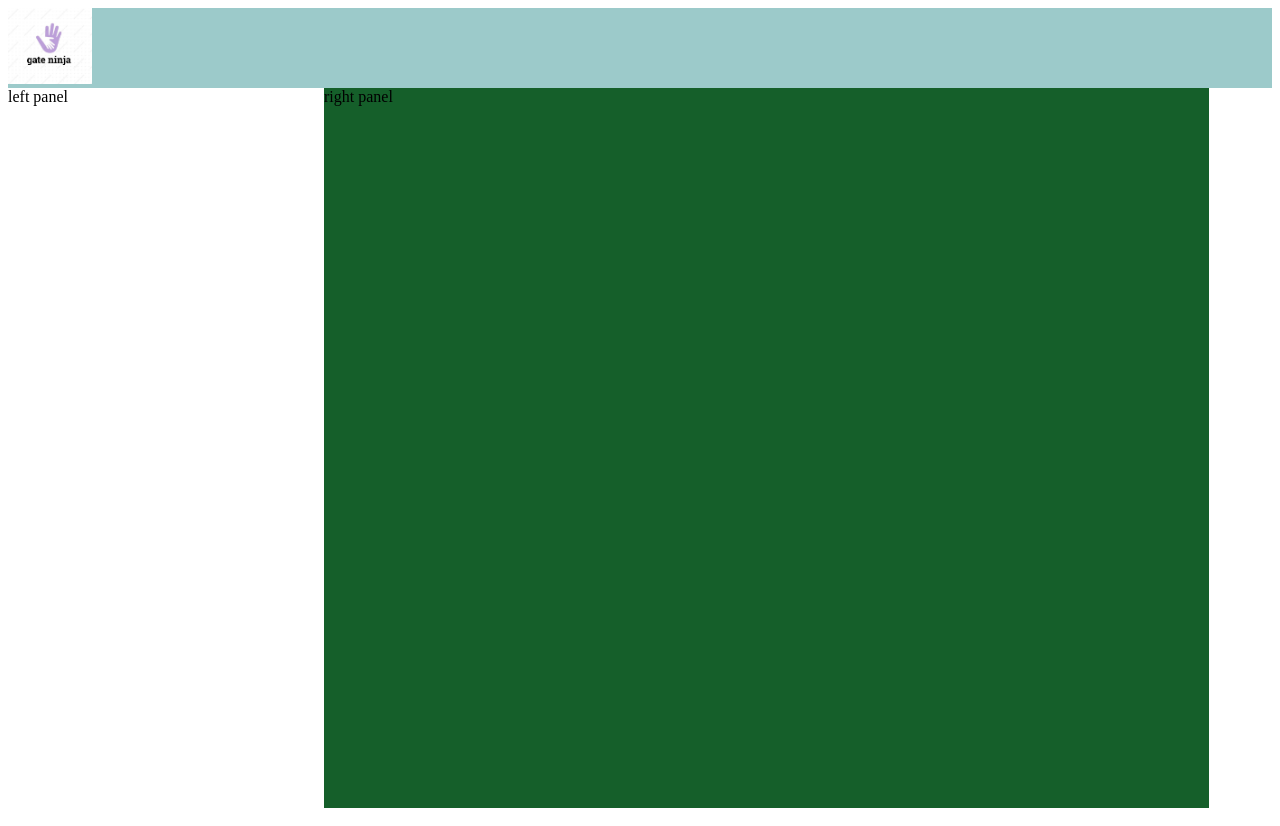
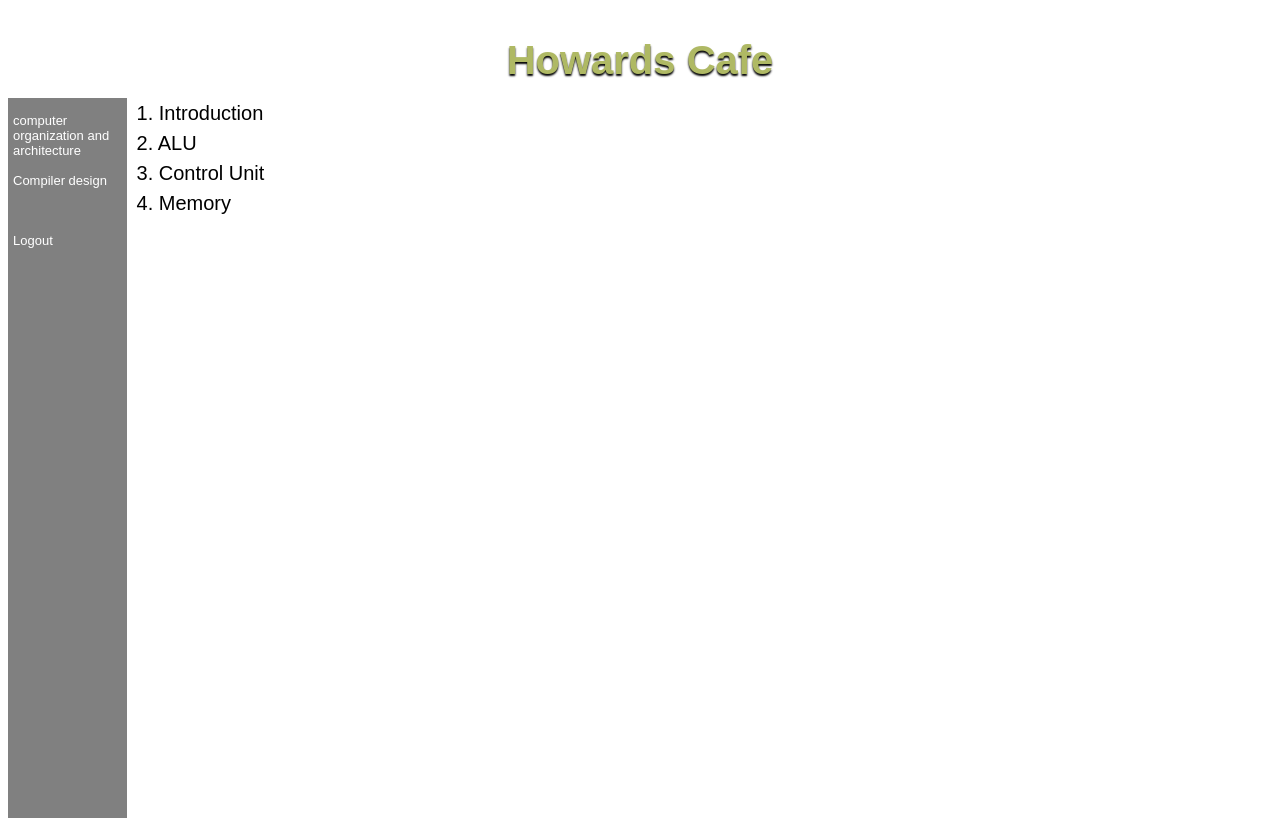
Before and after one commit to lalhming-muana/CS-site, a plain HTML site: page index.html in a window 1280 px wide. Drawn offline with Linux system fonts and the light colour scheme.

Commit message:
update on the main page

```diff
--- a/index.css
+++ b/index.css
@@ -1,11 +1,26 @@
+body {
+    color: #fff;
+    font-family: sans-serif;
+    font-size: 1.25rem;
+    line-height: 150%;
+    text-align: center;
+
+  }
+
+
 #upper_panel{
     height: 10vh;
-    background-color: #9ccaca;
+    background-color: white;
+    padding-top: 10px;
+    color: #afb964;
+    text-shadow: 0 2px 2px black;
 }
 
 #lower_panel{
     height: 90vh;
     display: flex;
+    width: 100%
+
 
 }
 
@@ -17,18 +32,24 @@ img{
 
 
 #left_panel{
-    background-color: white;
-    max-width: 30%;
-    max-height: 100%;
-    flex-basis: 25%;
+    background-color: gray;
+    float: left;
+    width: 10%;
+    font-size: small;
+    line-height: normal;
+    text-align: left;
+    padding-left: 5px;
 
 }
 
 #right_panel{
-    background-color: #155f2a;
-    max-width: 70%;
-    max-height: 100%;
-    flex-basis: 75%;
+    background-color: white;
+    float: left;
+    width: 100%;
+    margin-right: 0px;
+    color: black;
+    text-align: left;
+    padding-left: 10px;
 
 
 }
--- a/index.html
+++ b/index.html
@@ -8,14 +8,26 @@
     <link rel="stylesheet" href="index.css">
 </head>
 <body>
-    <div id="upper_panel"> <img src="logo.jpg" alt="Company logo"></div>
+    <div id="upper_panel">
+    <h1>Howards Cafe</h1></div>
+
     <div id="lower_panel">
         <div id="left_panel">
-            left panel
+            <br>
+            computer organization and architecture
+            <br><br>
+            Compiler design
+            <br><br><br><br>
+            Logout
         </div>
 
         <div id="right_panel">
-            right panel
+
+                1. Introduction <br>
+                2. ALU <br>
+                3. Control Unit<br>
+                4. Memory <br>
+
         </div>
 
     </div>
```
